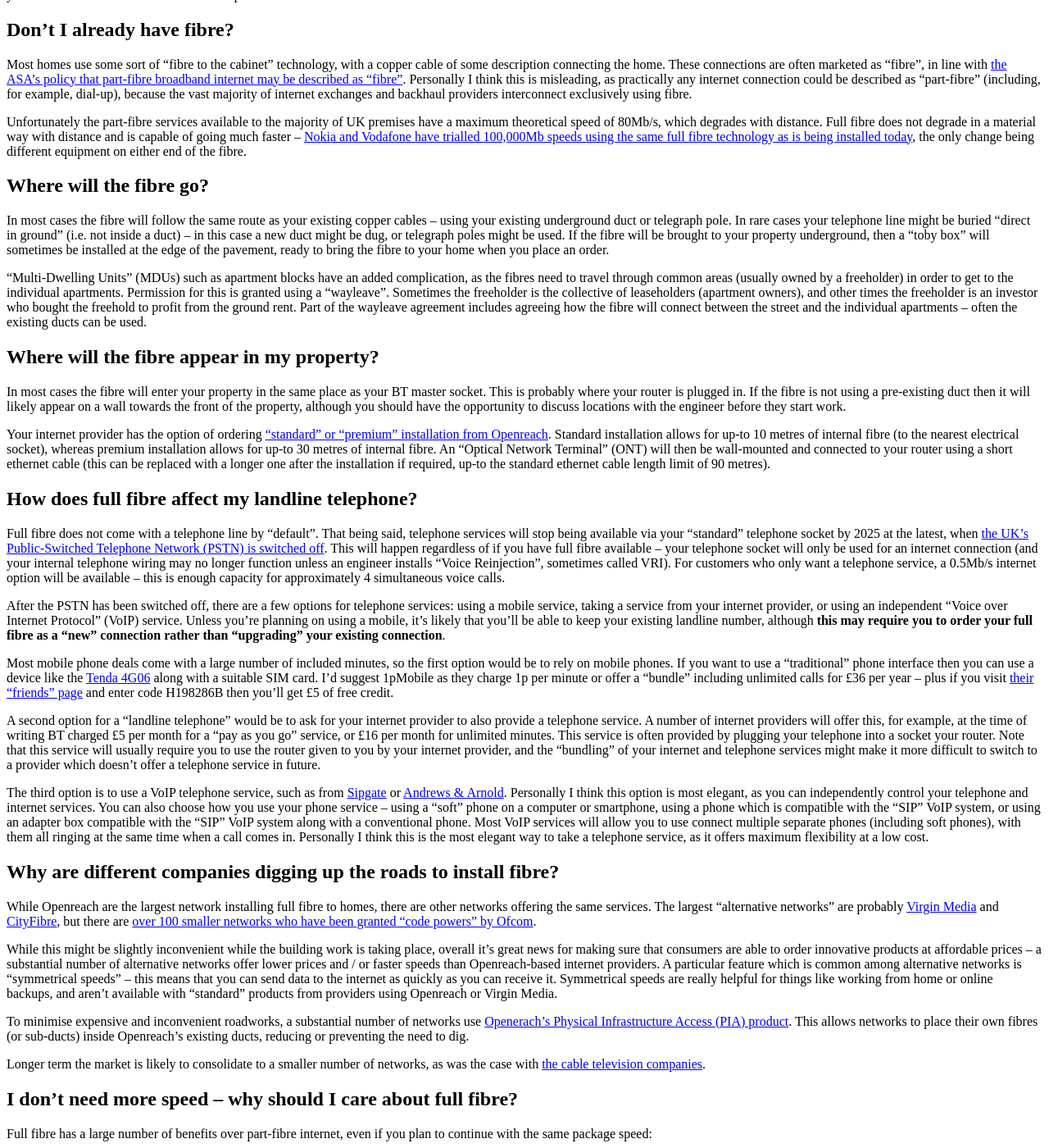
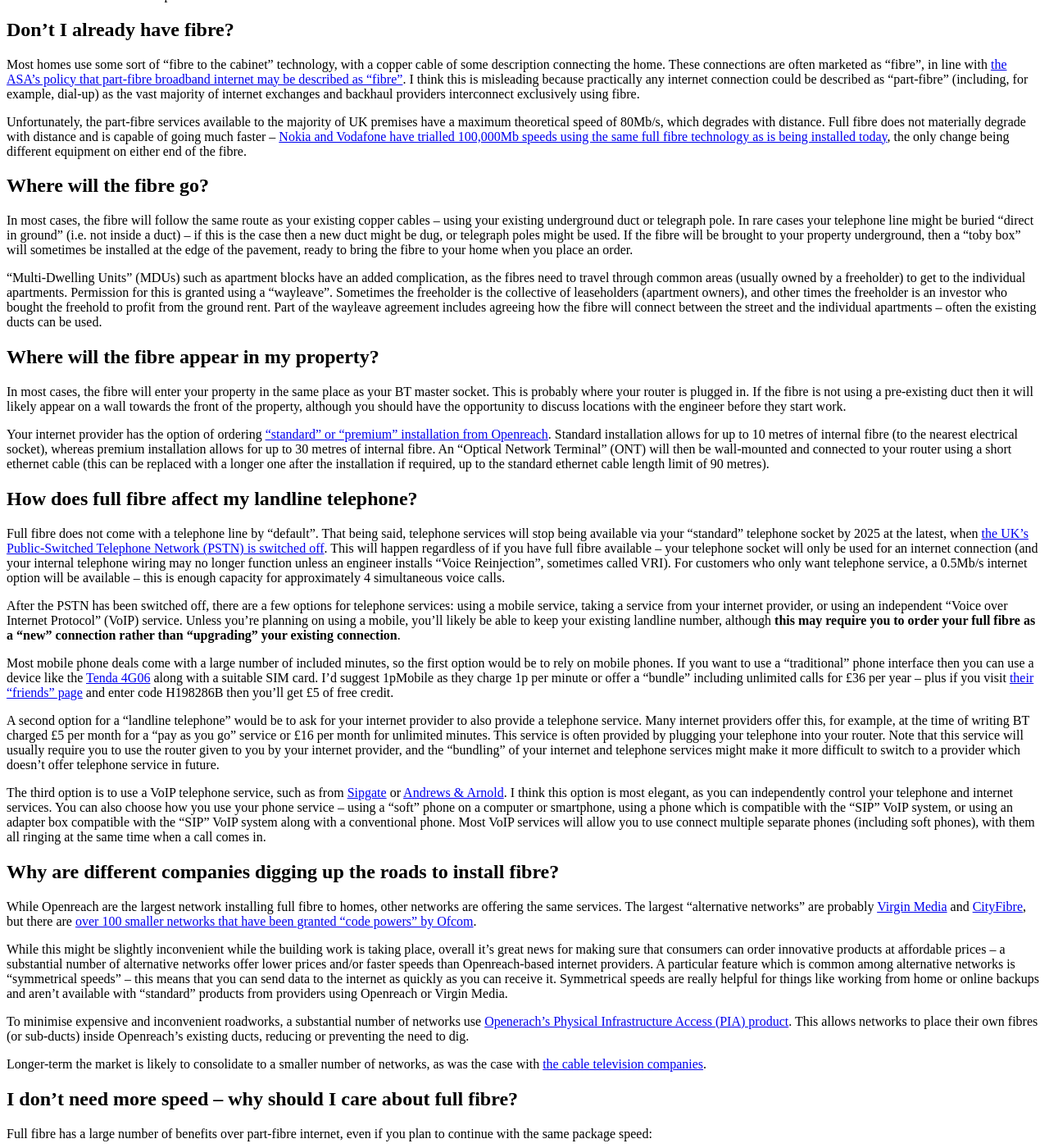
Before and after one commit to BenjaminEHowe/beh.uk, a Jekyll site: the page built from _posts/2022-07-01-full-fibre-faq.md, in a window 1280 px wide and 1400 px high, scrolled down 1106 px. Shown: the whole window at 82% size. Built offline with Jekyll 4.4.1, drawn with Linux system fonts in a browser that asks for light colours; some of the changed text lies outside the part shown.

Commit message:
Grammarly tweaks

```diff
--- a/_posts/2022-07-01-full-fibre-faq.md
+++ b/_posts/2022-07-01-full-fibre-faq.md
@@ -4,53 +4,53 @@
 categories: networking
 ---
 
-I've written this blog post because I've had a number of people ask me questions about "full fibre" internet. I'm hoping that it'll answer some common questions, as well as perhaps helping readers consider things which they hadn't previously thought of.
+I've written this blog post because I've had several people ask me questions about "full fibre" internet. I'm hoping that it'll answer some common questions, as well as perhaps help readers consider things which they hadn't previously thought of.
 
 ## Openreach are installing "full fibre" in my area -- what does this mean for me?
 
-Full fibre networks (built by BT Openreach and other companies) are the first large-scale networks designed for connecting homes to the internet. Although most homes already have internet connections, these commonly use lines from BT Openreach or Virgin Media. Most of Openreach's lines which were originally designed for telephones, and Virgin's were originally designed for TV. In the [March 2021 measurement period Ofcom found that the average (median) download speed was 50.4Mb/s](https://www.ofcom.org.uk/research-and-data/telecoms-research/broadband-research/broadband-speeds/uk-home-broadband-performance-march-2021) -- whereas most consumer full fibre services are capable of delivering speeds of 1,000Mb/s or more.
+Full fibre networks (built by BT Openreach and other companies) are the first large-scale networks designed for connecting homes to the internet. Although most homes already have internet connections, these commonly use lines from BT Openreach or Virgin Media. Most of Openreach's lines were originally designed for telephones, and Virgin's were originally designed for TV. In the [March 2021 measurement period, Ofcom found that the average (median) download speed was 50.4Mb/s](https://www.ofcom.org.uk/research-and-data/telecoms-research/broadband-research/broadband-speeds/uk-home-broadband-performance-march-2021) -- whereas most consumer full fibre services are capable of delivering speeds of 1,000Mb/s or more.
 
-[Openreach are aiming to cover 25 million premises by the end of 2026](https://www.ispreview.co.uk/index.php/2021/05/bt-raise-fttp-broadband-target-to-25-million-uk-premises.html). This is an ambitious target given that their telephone network was gradually built over several decades, so it's likely that you'll notice an increase in roadworks as Openreach ensure their ducts are clear and install the new fibres.
+[Openreach are aiming to cover 25 million premises by the end of 2026](https://www.ispreview.co.uk/index.php/2021/05/bt-raise-fttp-broadband-target-to-25-million-uk-premises.html). This is an ambitious target given that their telephone network was gradually built over several decades, so you'll likely notice an increase in roadworks as Openreach ensure their ducts are clear and install the new fibres.
 
 ## Don't I already have fibre?
 
-Most homes use some sort of "fibre to the cabinet" technology, with a copper cable of some description connecting the home. These connections are often marketed as "fibre", in line with [the ASA's policy that part-fibre broadband internet may be described as "fibre"](https://www.asa.org.uk/news/asa-concludes-review-of-fibre-broadband.html). Personally I think this is misleading, as practically any internet connection could be described as "part-fibre" (including, for example, dial-up), because the vast majority of internet exchanges and backhaul providers interconnect exclusively using fibre.
+Most homes use some sort of "fibre to the cabinet" technology, with a copper cable of some description connecting the home. These connections are often marketed as "fibre", in line with [the ASA's policy that part-fibre broadband internet may be described as "fibre"](https://www.asa.org.uk/news/asa-concludes-review-of-fibre-broadband.html). I think this is misleading because practically any internet connection could be described as "part-fibre" (including, for example, dial-up) as the vast majority of internet exchanges and backhaul providers interconnect exclusively using fibre.
 
-Unfortunately the part-fibre services available to the majority of UK premises have a maximum theoretical speed of 80Mb/s, which degrades with distance. Full fibre does not degrade in a material way with distance and is capable of going much faster -- [Nokia and Vodafone have trialled 100,000Mb speeds using the same full fibre technology as is being installed today](https://www.nokia.com/about-us/news/releases/2021/02/02/nokia-and-vodafone-showcase-record-breaking-100-gigabit-fiber-broadband/), the only change being different equipment on either end of the fibre.
+Unfortunately, the part-fibre services available to the majority of UK premises have a maximum theoretical speed of 80Mb/s, which degrades with distance. Full fibre does not materially degrade with distance and is capable of going much faster -- [Nokia and Vodafone have trialled 100,000Mb speeds using the same full fibre technology as is being installed today](https://www.nokia.com/about-us/news/releases/2021/02/02/nokia-and-vodafone-showcase-record-breaking-100-gigabit-fiber-broadband/), the only change being different equipment on either end of the fibre.
 
 ## Where will the fibre go?
 
-In most cases the fibre will follow the same route as your existing copper cables -- using your existing underground duct or telegraph pole. In rare cases your telephone line might be buried "direct in ground" (i.e. not inside a duct) -- in this case a new duct might be dug, or telegraph poles might be used. If the fibre will be brought to your property underground, then a "toby box" will sometimes be installed at the edge of the pavement, ready to bring the fibre to your home when you place an order.
+In most cases, the fibre will follow the same route as your existing copper cables -- using your existing underground duct or telegraph pole. In rare cases your telephone line might be buried "direct in ground" (i.e. not inside a duct) -- if this is the case then a new duct might be dug, or telegraph poles might be used. If the fibre will be brought to your property underground, then a "toby box" will sometimes be installed at the edge of the pavement, ready to bring the fibre to your home when you place an order.
 
-"Multi-Dwelling Units" (MDUs) such as apartment blocks have an added complication, as the fibres need to travel through common areas (usually owned by a freeholder) in order to get to the individual apartments. Permission for this is granted using a "wayleave". Sometimes the freeholder is the collective of leaseholders (apartment owners), and other times the freeholder is an investor who bought the freehold to profit from the ground rent. Part of the wayleave agreement includes agreeing how the fibre will connect between the street and the individual apartments -- often the existing ducts can be used.
+"Multi-Dwelling Units" (MDUs) such as apartment blocks have an added complication, as the fibres need to travel through common areas (usually owned by a freeholder) to get to the individual apartments. Permission for this is granted using a "wayleave". Sometimes the freeholder is the collective of leaseholders (apartment owners), and other times the freeholder is an investor who bought the freehold to profit from the ground rent. Part of the wayleave agreement includes agreeing how the fibre will connect between the street and the individual apartments -- often the existing ducts can be used.
 
 ## Where will the fibre appear in my property?
 
-In most cases the fibre will enter your property in the same place as your BT master socket. This is probably where your router is plugged in. If the fibre is not using a pre-existing duct then it will likely appear on a wall towards the front of the property, although you should have the opportunity to discuss locations with the engineer before they start work.
+In most cases, the fibre will enter your property in the same place as your BT master socket. This is probably where your router is plugged in. If the fibre is not using a pre-existing duct then it will likely appear on a wall towards the front of the property, although you should have the opportunity to discuss locations with the engineer before they start work.
 
-Your internet provider has the option of ordering ["standard" or "premium" installation from Openreach](https://www.openreach.co.uk/cpportal/products/fibre-broadband/installation-options). Standard installation allows for up-to 10 metres of internal fibre (to the nearest electrical socket), whereas premium installation allows for up-to 30 metres of internal fibre. An "Optical Network Terminal" (ONT) will then be wall-mounted and connected to your router using a short ethernet cable (this can be replaced with a longer one after the installation if required, up-to the standard ethernet cable length limit of 90 metres).
+Your internet provider has the option of ordering ["standard" or "premium" installation from Openreach](https://www.openreach.co.uk/cpportal/products/fibre-broadband/installation-options). Standard installation allows for up to 10 metres of internal fibre (to the nearest electrical socket), whereas premium installation allows for up to 30 metres of internal fibre. An "Optical Network Terminal" (ONT) will then be wall-mounted and connected to your router using a short ethernet cable (this can be replaced with a longer one after the installation if required, up to the standard ethernet cable length limit of 90 metres).
 
 ## How does full fibre affect my landline telephone?
 
-Full fibre does not come with a telephone line by "default". That being said, telephone services will stop being available via your "standard" telephone socket by 2025 at the latest, when [the UK's Public-Switched Telephone Network (PSTN) is switched off](https://business.bt.com/why-choose-bt/insights/digital-transformation/uk-pstn-switch-off/). This will happen regardless of if you have full fibre available -- your telephone socket will only be used for an internet connection (and your internal telephone wiring may no longer function unless an engineer installs "Voice Reinjection", sometimes called VRI). For customers who only want a telephone service, a 0.5Mb/s internet option will be available -- this is enough capacity for approximately 4 simultaneous voice calls.
+Full fibre does not come with a telephone line by "default". That being said, telephone services will stop being available via your "standard" telephone socket by 2025 at the latest, when [the UK's Public-Switched Telephone Network (PSTN) is switched off](https://business.bt.com/why-choose-bt/insights/digital-transformation/uk-pstn-switch-off/). This will happen regardless of if you have full fibre available -- your telephone socket will only be used for an internet connection (and your internal telephone wiring may no longer function unless an engineer installs "Voice Reinjection", sometimes called VRI). For customers who only want telephone service, a 0.5Mb/s internet option will be available -- this is enough capacity for approximately 4 simultaneous voice calls.
 
-After the PSTN has been switched off, there are a few options for telephone services: using a mobile service, taking a service from your internet provider, or using an independent "Voice over Internet Protocol" (VoIP) service. Unless you're planning on using a mobile, it's likely that you'll be able to keep your existing landline number, although **this may require you to order your full fibre as a "new" connection rather than "upgrading" your existing connection**.
+After the PSTN has been switched off, there are a few options for telephone services: using a mobile service, taking a service from your internet provider, or using an independent "Voice over Internet Protocol" (VoIP) service. Unless you're planning on using a mobile, you'll likely be able to keep your existing landline number, although **this may require you to order your full fibre as a "new" connection rather than "upgrading" your existing connection**.
 
 Most mobile phone deals come with a large number of included minutes, so the first option would be to rely on mobile phones. If you want to use a "traditional" phone interface then you can use a device like the [Tenda 4G06](https://www.tendacn.com/product/4G06.html) along with a suitable SIM card. I'd suggest 1pMobile as they charge 1p per minute or offer a "bundle" including unlimited calls for £36 per year -- plus if you visit [their "friends" page](https://www.1pmobile.com/friends/) and enter code H198286B then you'll get £5 of free credit.
 
-A second option for a "landline telephone" would be to ask for your internet provider to also provide a telephone service. A number of internet providers will offer this, for example, at the time of writing BT charged £5 per month for a "pay as you go" service, or £16 per month for unlimited minutes. This service is often provided by plugging your telephone into a socket your router. Note that this service will usually require you to use the router given to you by your internet provider, and the "bundling" of your internet and telephone services might make it more difficult to switch to a provider which doesn't offer a telephone service in future.
+A second option for a "landline telephone" would be to ask for your internet provider to also provide a telephone service. Many internet providers offer this, for example, at the time of writing BT charged £5 per month for a "pay as you go" service or £16 per month for unlimited minutes. This service is often provided by plugging your telephone into your router. Note that this service will usually require you to use the router given to you by your internet provider, and the "bundling" of your internet and telephone services might make it more difficult to switch to a provider which doesn't offer telephone service in future.
 
-The third option is to use a VoIP telephone service, such as from [Sipgate](https://www.sipgate.co.uk/) or [Andrews & Arnold](https://www.aa.net.uk/voice-and-mobile/voip-information/use-cases/home-user/). Personally I think this option is most elegant, as you can independently control your telephone and internet services. You can also choose how you use your phone service -- using a "soft" phone on a computer or smartphone, using a phone which is compatible with the "SIP" VoIP system, or using an adapter box compatible with the "SIP" VoIP system along with a conventional phone. Most VoIP services will allow you to use connect multiple separate phones (including soft phones), with them all ringing at the same time when a call comes in. Personally I think this is the most elegant way to take a telephone service, as it offers maximum flexibility at a low cost.
+The third option is to use a VoIP telephone service, such as from [Sipgate](https://www.sipgate.co.uk/) or [Andrews & Arnold](https://www.aa.net.uk/voice-and-mobile/voip-information/use-cases/home-user/). I think this option is most elegant, as you can independently control your telephone and internet services. You can also choose how you use your phone service -- using a "soft" phone on a computer or smartphone, using a phone which is compatible with the "SIP" VoIP system, or using an adapter box compatible with the "SIP" VoIP system along with a conventional phone. Most VoIP services will allow you to use connect multiple separate phones (including soft phones), with them all ringing at the same time when a call comes in.
 
 ## Why are different companies digging up the roads to install fibre?
 
-While Openreach are the largest network installing full fibre to homes, there are other networks offering the same services. The largest "alternative networks" are probably [Virgin Media](https://www.virginmedia.com/broadband/postcode-checker) and [CityFibre](https://cityfibre.com/about-us/rollout), but there are [over 100 smaller networks who have been granted "code powers" by Ofcom](https://www.ofcom.org.uk/phones-telecoms-and-internet/information-for-industry/policy/electronic-comm-code/register-of-persons-with-powers-under-the-electronic-communications-code).
+While Openreach are the largest network installing full fibre to homes, other networks are offering the same services. The largest "alternative networks" are probably [Virgin Media](https://www.virginmedia.com/broadband/postcode-checker) and [CityFibre](https://cityfibre.com/about-us/rollout), but there are [over 100 smaller networks that have been granted "code powers" by Ofcom](https://www.ofcom.org.uk/phones-telecoms-and-internet/information-for-industry/policy/electronic-comm-code/register-of-persons-with-powers-under-the-electronic-communications-code).
 
-While this might be slightly inconvenient while the building work is taking place, overall it's great news for making sure that consumers are able to order innovative products at affordable prices -- a substantial number of alternative networks offer lower prices and / or faster speeds than Openreach-based internet providers. A particular feature which is common among alternative networks is "symmetrical speeds" -- this means that you can send data to the internet as quickly as you can receive it. Symmetrical speeds are really helpful for things like working from home or online backups, and aren't available with "standard" products from providers using Openreach or Virgin Media.
+While this might be slightly inconvenient while the building work is taking place, overall it's great news for making sure that consumers can order innovative products at affordable prices -- a substantial number of alternative networks offer lower prices and/or faster speeds than Openreach-based internet providers. A particular feature which is common among alternative networks is "symmetrical speeds" -- this means that you can send data to the internet as quickly as you can receive it. Symmetrical speeds are really helpful for things like working from home or online backups and aren't available with "standard" products from providers using Openreach or Virgin Media.
 
 To minimise expensive and inconvenient roadworks, a substantial number of networks use [Openerach's Physical Infrastructure Access (PIA) product](https://www.openreach.co.uk/cpportal/products/passive-products/physical-infrastructure-access(PIA)). This allows networks to place their own fibres (or sub-ducts) inside Openreach's existing ducts, reducing or preventing the need to dig.
 
-Longer term the market is likely to consolidate to a smaller number of networks, as was the case with [the cable television companies](https://en.wikipedia.org/wiki/Timeline_of_cable_television_in_the_United_Kingdom).
+Longer-term the market is likely to consolidate to a smaller number of networks, as was the case with [the cable television companies](https://en.wikipedia.org/wiki/Timeline_of_cable_television_in_the_United_Kingdom).
 
 ## I don't need more speed -- why should I care about full fibre?
 
@@ -81,9 +81,9 @@
 
 Note that internet providers typically don't offer all of these options, and [a small number (less than 50,000) of older Openreach full fibre connections are limited to 330Mb/s](https://www.ispreview.co.uk/index.php/2022/06/openreach-still-coy-on-plan-to-fix-330mbps-capped-uk-fttp-lines.html). Alternative internet networks (such as [CityFibre](https://cityfibre.com/about-us/rollout) and [Hyperoptic](https://www.hyperoptic.com/map/?residential)) offer different speed tiers, and often offer symmetrical speeds (i.e. the same speed down and up).
 
-As a general rule of thumb I suggest allowing 40Mb/s of download speed per person and 10Mb/s of upload speed per person. This means you should consider:
+As a general rule of thumb, I suggest allowing 40Mb/s of download speed per person and 10Mb/s of upload speed per person. This means you should consider:
 
-- The 40Mb/s package for single person households
+- The 40Mb/s package for single-person households
 - The 80Mb/s package for two-person households
 - The 160Mb/s package for three-person households
 - The 330Mb/s package for four-person households
@@ -95,19 +95,19 @@
 
 ## Does full fibre help with working from home?
 
-The increased speed and reliability of full fibre broadband internet is definitely useful when working from home, but it's worth highlighting that full fibre is **not** equivalent to a leased line.
+The increased speed and reliability of full fibre broadband internet is useful when working from home, but it's worth highlighting that full fibre is **not** equivalent to a leased line.
 
-- Broadband connections typically have a SLA for repairing faults of 40 hours, whereas the SLAs for leased lines are lower.
-- Broadband connections are typically (relatively) heavily contended (e.g. Openreach full fibre typically shares 2,400Mb/s of capacity between up-to 32 users), whereas leased lined are sold as uncontended.
+- Broadband connections typically have an SLA for repairing faults of 40 hours, whereas the SLAs for leased lines are lower.
+- Broadband connections are typically (relatively) heavily contended (e.g. Openreach full fibre typically shares 2,400Mb/s of capacity between up to 32 users), whereas leased lines are sold as uncontended.
 - Leased lines typically offer symmetrical speeds, whereas Openreach-based broadband connections have slower upload speeds than download speeds.
 
 The reliability of an internet connection can be enhanced by adding "redundancy", such as using a router with automatic 4G failover (such as the [Asus 4G-AX56](https://www.asus.com/Networking-IoT-Servers/Modem-Routers/All-series/4G-AX56/)), or a second leased line using "Resilience Option 2" to ensure that the lines follow diverse routes wherever possible.
 
 ## Is full fibre more expensive than my current internet?
 
-No. Full fibre is often the same price as the equivalent part fibre package, as the cost of operating a full fibre network is less than operating a network using copper cabling. For example, the power consumption is reduced, and [unlike copper, fibre optic cable has no value to thieves](https://www.ispreview.co.uk/index.php/2022/05/openreach-cable-theft-knocks-out-broadband-in-part-of-wrexham.html). As a result of this, Openreach have offered internet providers substantial discounts under their ["Equinox Offer"](https://www.ispreview.co.uk/index.php/2021/07/openreach-unveil-major-fttp-pricing-offer-for-uk-broadband-isps.html) provided that 80% or more of an internet provider's customers take full fibre products (where these products are available).
+No. Full fibre is often the same price as the equivalent part fibre package, as the cost of operating a full fibre network is less than operating a network using copper cabling. For example, the power consumption is reduced, and [unlike copper, fibre optic cable has no value to thieves](https://www.ispreview.co.uk/index.php/2022/05/openreach-cable-theft-knocks-out-broadband-in-part-of-wrexham.html). As a result of this, Openreach offeres internet providers substantial discounts under their ["Equinox Offer"](https://www.ispreview.co.uk/index.php/2021/07/openreach-unveil-major-fttp-pricing-offer-for-uk-broadband-isps.html) provided that 80% or more of an internet provider's customers take full fibre products (where these products are available).
 
-Furthermore, a number of households have access to "alternative networks", which are often cheaper than Openreach-based networks.
+Furthermore, some households have access to "alternative networks", which are often cheaper than Openreach-based networks.
 
 ## Conclusion
 
```
